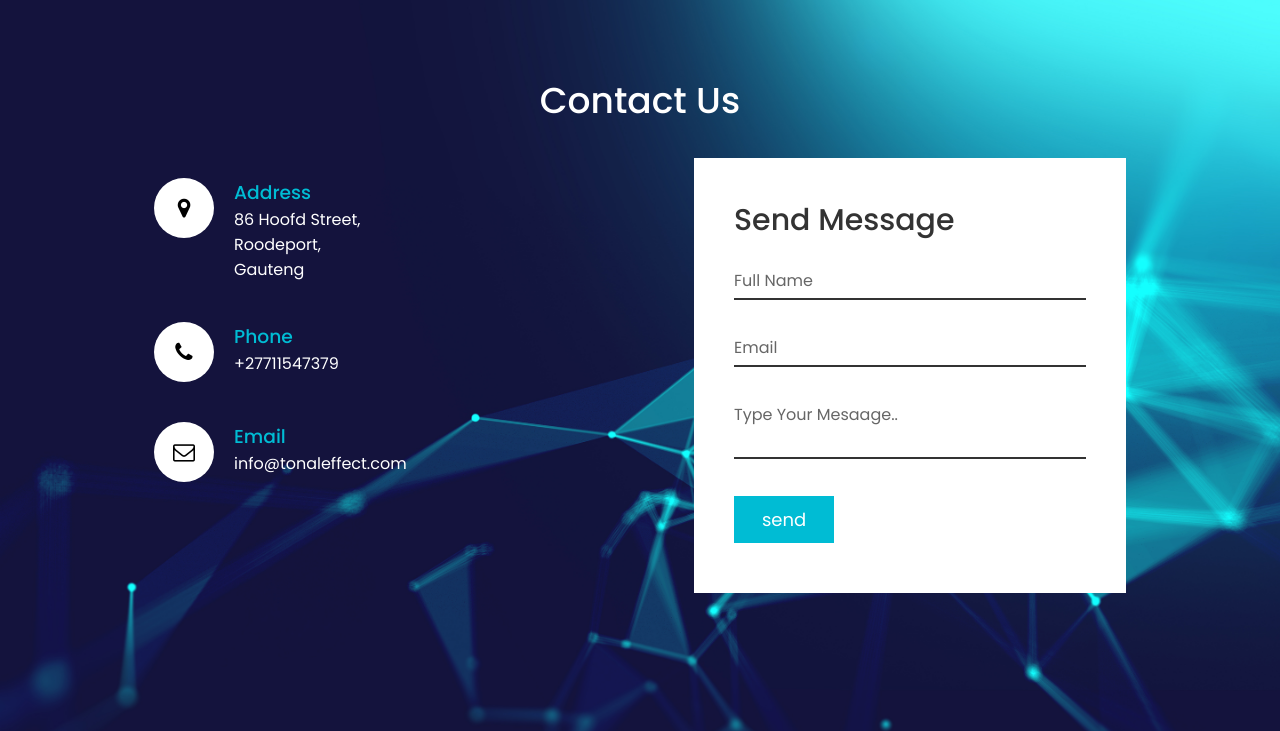
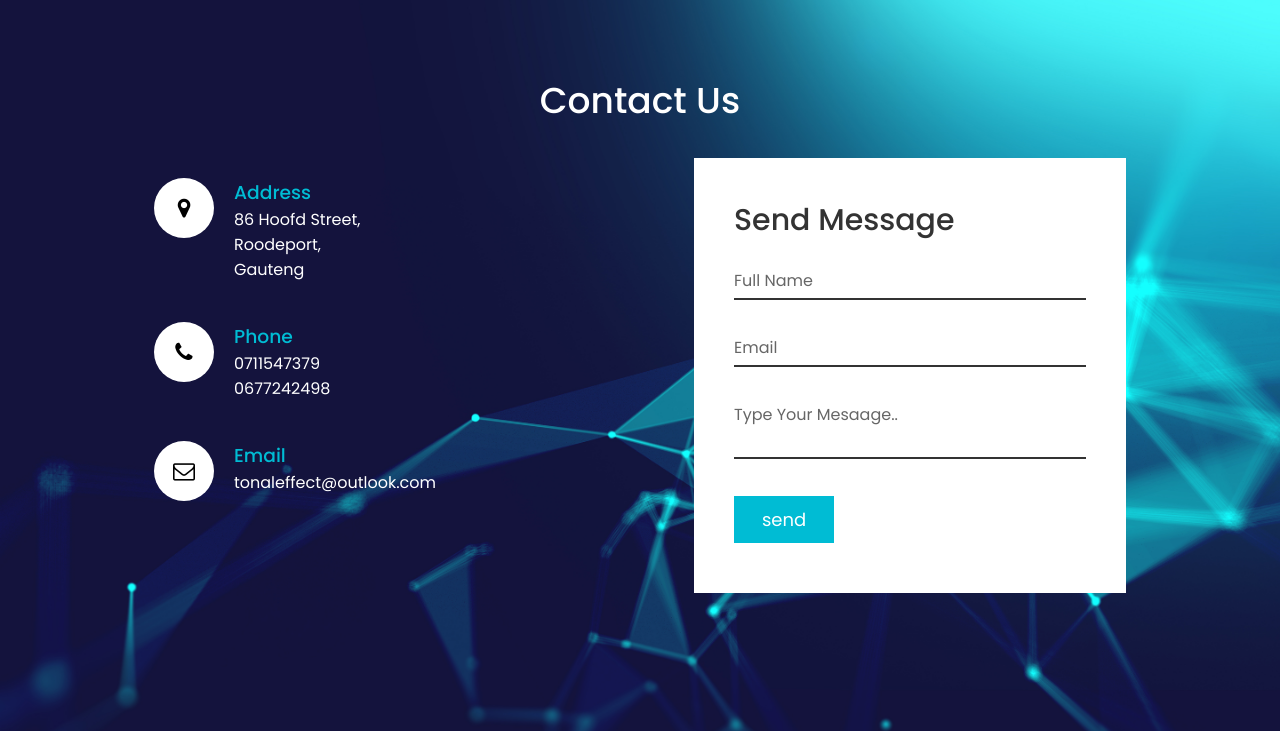
Before and after one commit to zsigabi23/tonalEffect, a plain HTML site: page index.html in a window 1280 px wide. Shown: the part 2287-3018 px from the top of the page. Drawn offline with Linux system fonts and the light colour scheme.

Commit message:
Add files via upload

```diff
--- a/index.html
+++ b/index.html
@@ -120,14 +120,14 @@
 					<div class="icon"><i class="fa fa-phone" aria-hidden="true"></i></div>
 						<div class="text1">
 							<h3>Phone</h3>
-							<p>+27711547379</p>
+							<p>0711547379 <br>0677242498</p>
 						</div>
 				</div>
 				<div class="boc">
 					<div class="icon"><i class="fa fa-envelope-o" aria-hidden="true"></i></div>
 						<div class="text1">
 							<h3>Email</h3>
-							<p>info@tonaleffect.com</p>
+							<p>tonaleffect@outlook.com</p>
 						</div>
 				</div>
 			</div>
```
